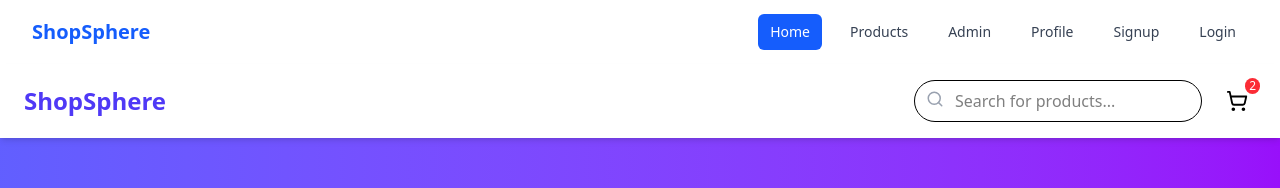
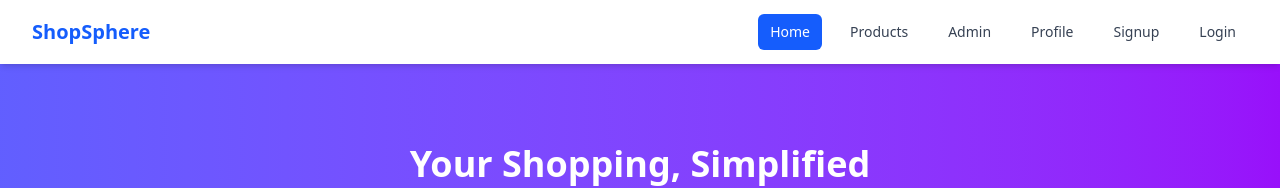
Before and after one commit to Vedant005/Fake_Review_Detection_Removal, a React app in the folder frontend/: page / in a window 1280 px wide. Shown: the top 188 px of the page. Built offline with nearby package versions, Linux system fonts and the light colour scheme; the HTML template or start-up script is replaced by a standard one.

Commit message:
hoempage

```diff
--- a/frontend/src/pages/HomePage.tsx
+++ b/frontend/src/pages/HomePage.tsx
@@ -1,5 +1,5 @@
 import React from "react";
-import { ShoppingCart, Search, Star } from "lucide-react";
+import { Star } from "lucide-react";
 
 
 const Home: React.FC = () => {
@@ -33,7 +33,7 @@ const Home: React.FC = () => {
   return (
     <div className="min-h-screen bg-gray-50 flex flex-col">
       {/* Navbar */}
-      <header className="bg-white shadow-md sticky top-0 z-50">
+      {/* <header className="bg-white shadow-md sticky top-0 z-50">
         <div className="max-w-7xl mx-auto px-6 py-4 flex justify-between items-center">
           <h1 className="text-2xl font-bold text-indigo-600">ShopSphere</h1>
           <div className="flex items-center gap-4">
@@ -53,7 +53,7 @@ const Home: React.FC = () => {
             </button>
           </div>
         </div>
-      </header>
+      </header> */}
 
       {/* Hero Section */}
       <section className="bg-gradient-to-r from-indigo-500 to-purple-600 text-white py-20 px-6 text-center">
```
